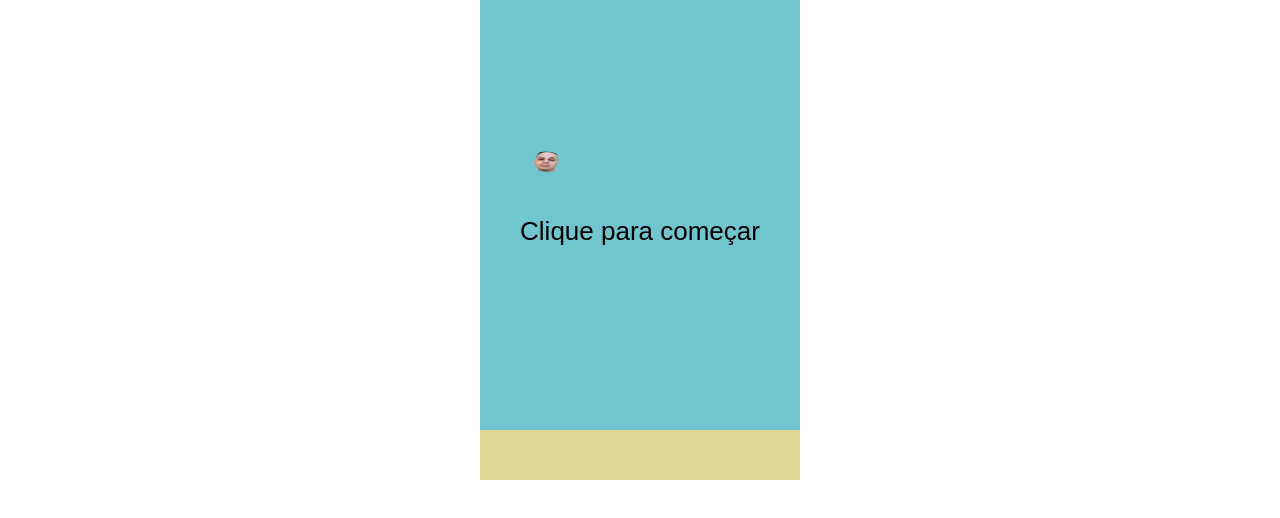
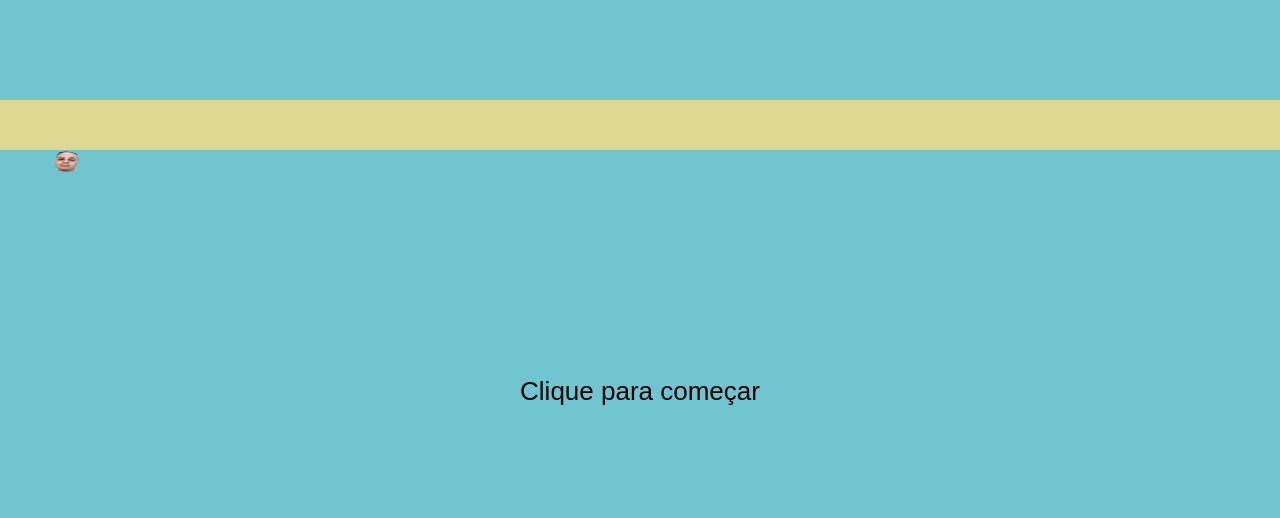
Before and after one commit to dev-brunoliveira/flapbirdteste, a plain HTML site: page index.html in a window 1280 px wide. Drawn offline with Linux system fonts and the light colour scheme.

Commit message:
Add files via upload

```diff
--- a/index.html
+++ b/index.html
@@ -2,6 +2,7 @@
 <html lang="pt-br">
 <head>
   <meta charset="UTF-8" />
+  <meta name="viewport" content="width=device-width, initial-scale=1.0, maximum-scale=1.0, user-scalable=no">
   <title>Flappy Bird Custom - Slow Motion</title>
   <style>
     canvas {
@@ -11,11 +12,12 @@
     }
     body {
       margin: 0;
+      overflow: hidden; /* Impede o scroll da página */
     }
   </style>
 </head>
 <body>
-  <canvas id="gameCanvas" width="320" height="480"></canvas>
+  <canvas id="gameCanvas"></canvas>
   <script>
     const canvas = document.getElementById("gameCanvas");
     const ctx = canvas.getContext("2d");
@@ -137,6 +139,15 @@
       resetGame();
     }
 
+    function resizeCanvas() {
+      // Ajuste do tamanho do canvas baseado nas dimensões da janela
+      canvas.width = window.innerWidth;
+      canvas.height = window.innerHeight;
+    }
+
+    window.addEventListener('resize', resizeCanvas);
+    resizeCanvas();  // Inicializa o tamanho do canvas
+
     function loop() {
       frames++;
       ctx.clearRect(0, 0, canvas.width, canvas.height);
```
